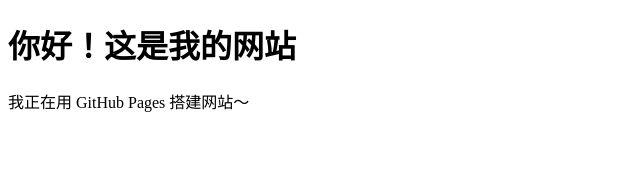
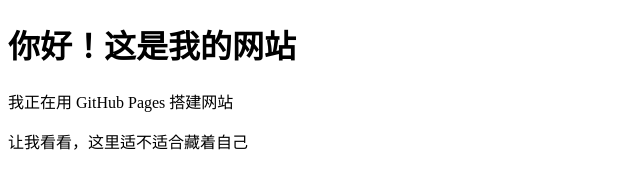
Before and after one commit to restart-gyyyy/restart-gyyyy.github.io, a plain HTML site: page index.html in a window 1280 px wide. Shown: the whole page, without its empty margins (0-640 px from the left). Drawn offline with Linux system fonts and the light colour scheme.

Commit message:
Update index.html

```diff
--- a/index.html
+++ b/index.html
@@ -2,10 +2,11 @@
 <html>
 <head>
     <meta charset="UTF-8">
-    <title>我的网站</title>
+    <title>gyyyy的网站</title>
 </head>
 <body>
     <h1>你好！这是我的网站</h1>
-    <p>我正在用 GitHub Pages 搭建网站～</p>
+    <p>我正在用 GitHub Pages 搭建网站</p>
+    <p>让我看看，这里适不适合藏着自己</p>
 </body>
 </html>
```
